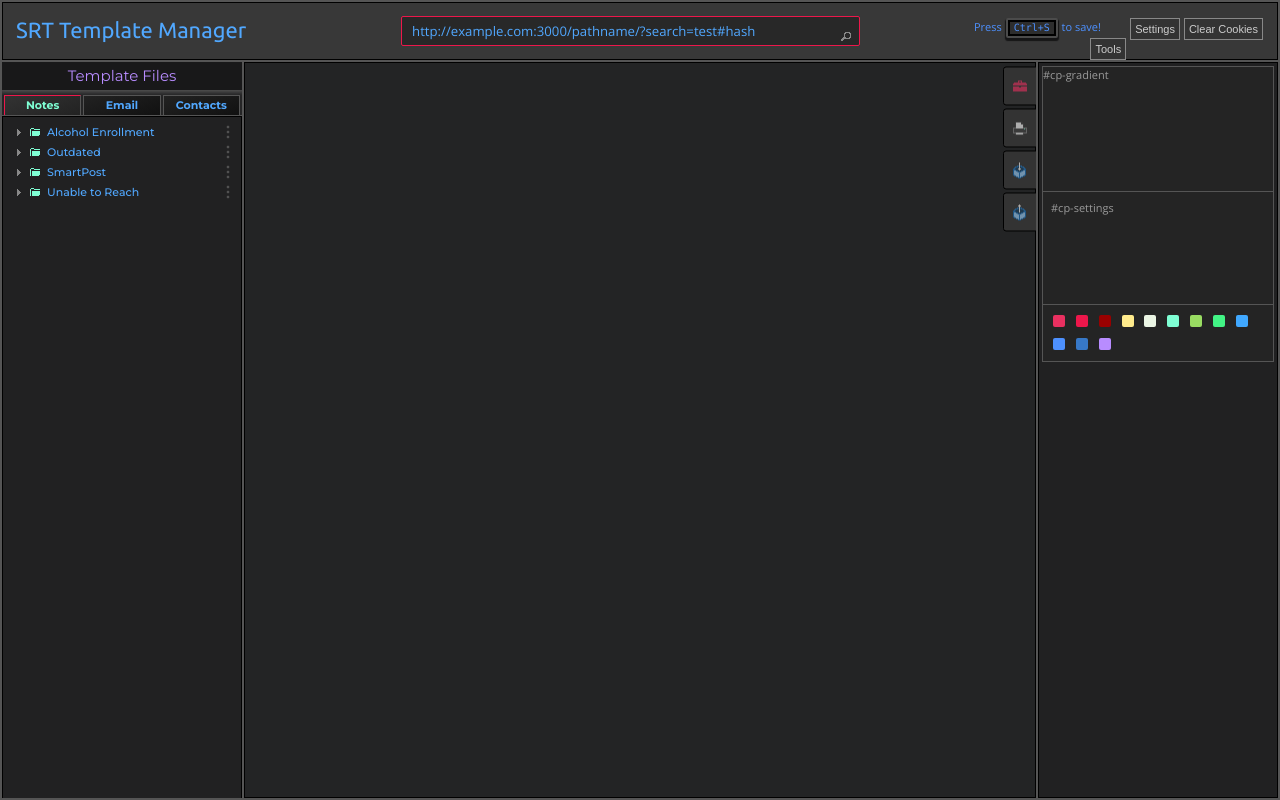
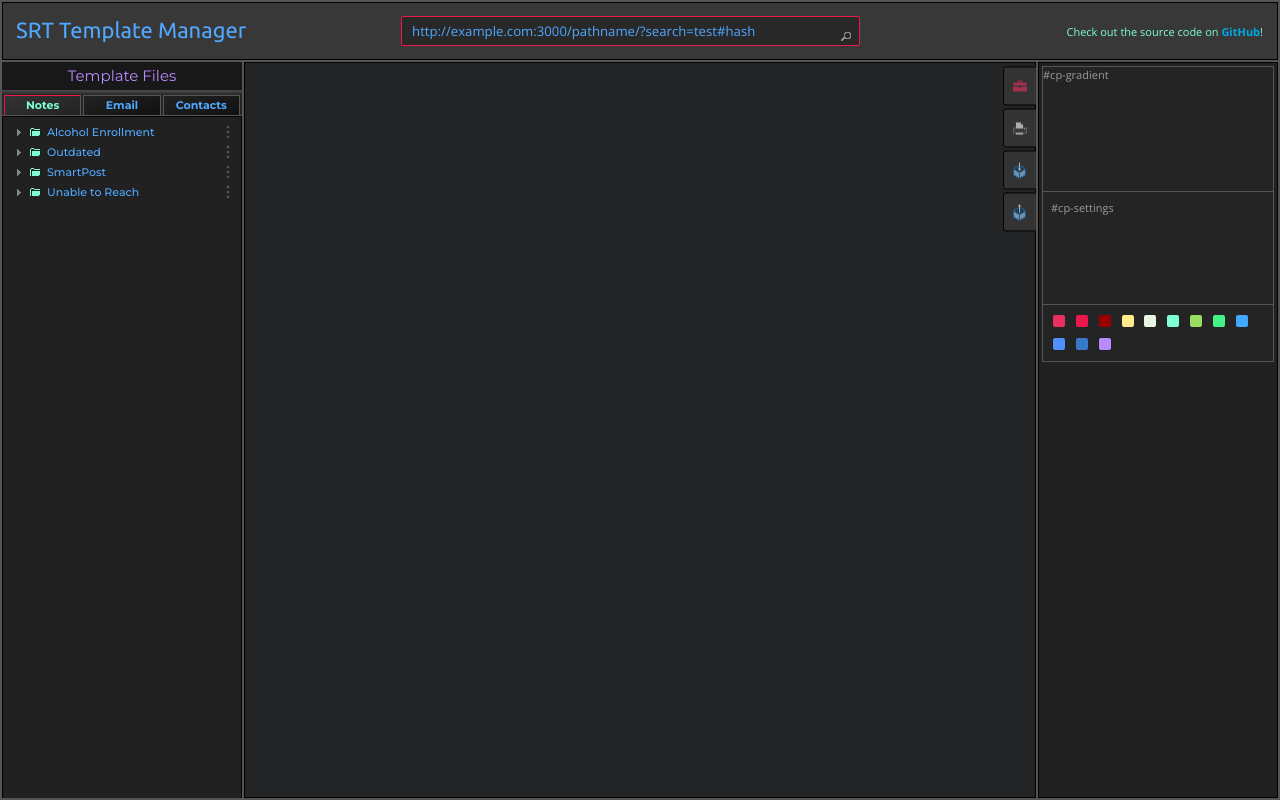
Before and after one commit to MrHallows/SRT_Template_Manager, a plain HTML site: page index.html in a window 1280 px wide. Drawn offline with nearby package versions, Linux system fonts and the light colour scheme; a web font is replaced by a local one.

Commit message:
Added link to repository

```diff
--- a/index.html
+++ b/index.html
@@ -55,10 +55,13 @@
 		</div>
 
 		<div class="menubar-right">
-			<span style="color: #4d90fe;">Press <kbd>Ctrl+S</kbd> to save!</span>
+			<span style="color: #7fffd4; line-height: 28px; float: right;">Check out the source code on
+				<a href="https://mrhallows.github.io/SRT_Template_Manager/">GitHub</a>!
+			</span>
+			<!-- <span style="color: #4d90fe;">Press <kbd>Ctrl+S</kbd> to save!</span>
 			<button id="btnClearCookies" class="button btn-cancel">Clear Cookies</button>
 			<button id="btnSettings" class="button btn-std">Settings</button>
-			<button id="btnTools" class="button btn-std tooltip tooltip-sw" aria-label="Helpful tools!">Tools</button>
+			<button id="btnTools" class="button btn-std tooltip tooltip-sw" aria-label="Helpful tools!">Tools</button> -->
 		</div>
 
 	</nav>
```
